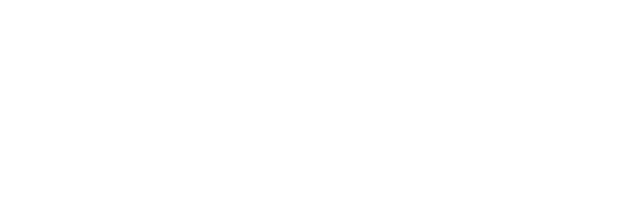
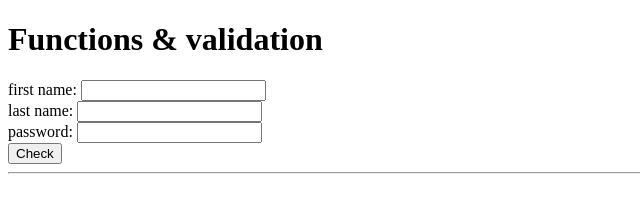
Before and after one commit to joshuacepeda/IT121, a plain HTML site: page week4/Pass_or_Fail.html in a window 1280 px wide. Shown: the whole page, without its empty margins (0-640 px from the left). Drawn offline with Linux system fonts and the light colour scheme.

Commit message:
added form and header which i forgot

```diff
--- a/week4/Pass_or_Fail.html
+++ b/week4/Pass_or_Fail.html
@@ -4,7 +4,20 @@
     <meta charset="UTF-8">
     <title>Student grades</title>
 </head>
+
 <body>
+
+<h1>Functions & validation</h1>
+
+<form id="form1" action="#" onsubmit="return validateForm(this);">
+    first name: <input type="text" name="firstname"><br>
+    last name: <input type="text" name="lastname"><br>
+    password: <input type="text" name="password"><br>
+
+    <button >Check</button>
+</form>
+
+<hr><div id="message"></div>
 
 <script>
 
```
